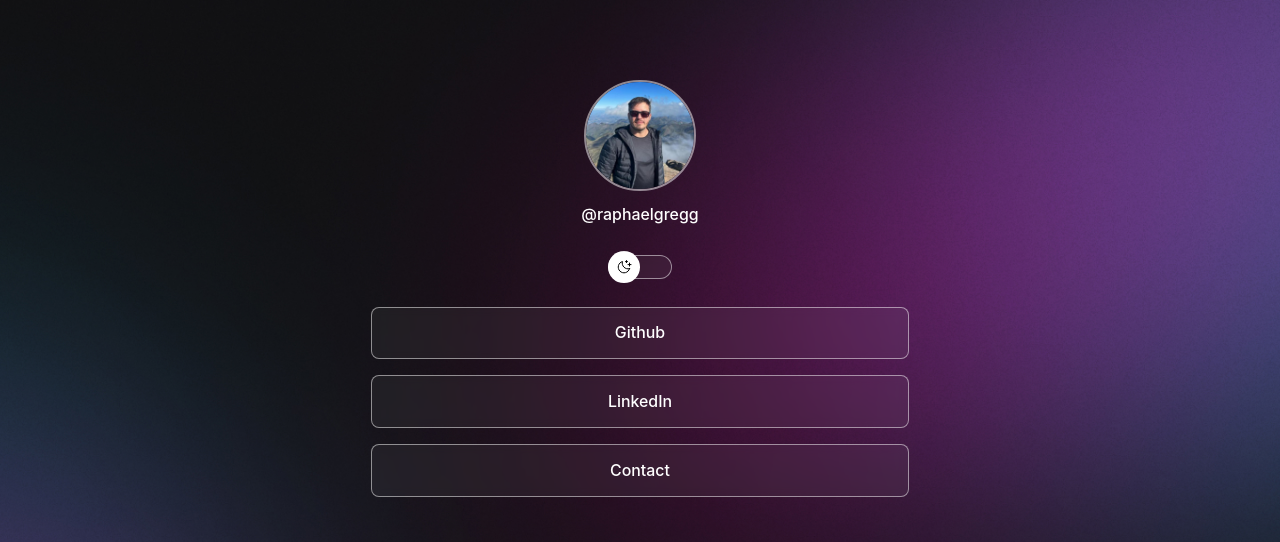
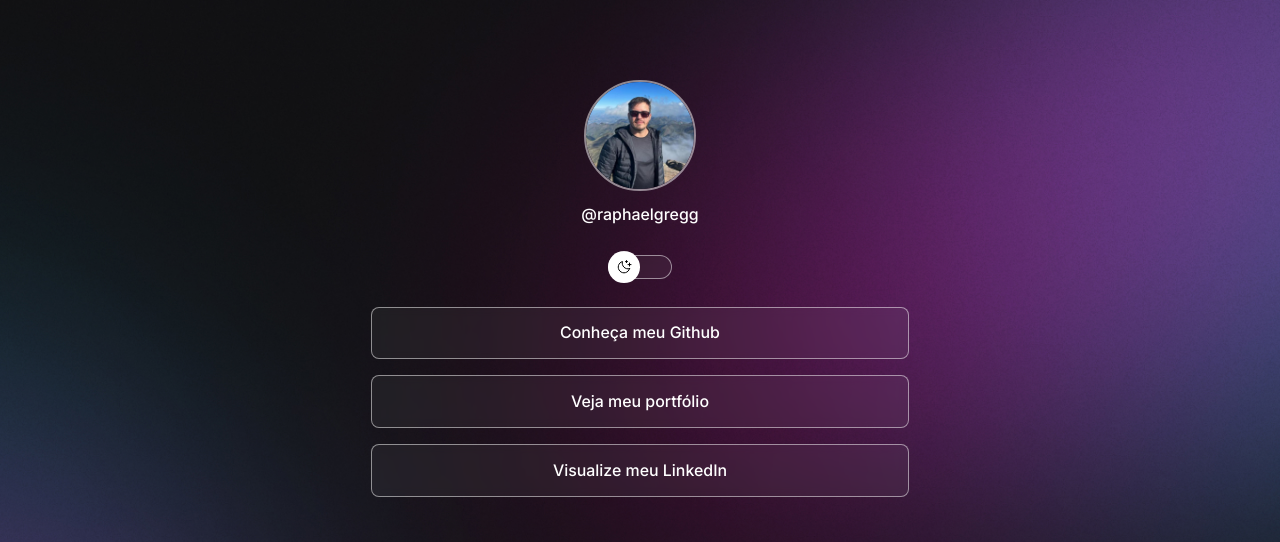
Before and after one commit to raphaelgregg/dev-links, a plain HTML site: page src/index.html in a window 1280 px wide. Shown: the top 542 px of the page. Drawn offline with nearby package versions, Linux system fonts and the light colour scheme.

Commit message:
create readme

```diff
--- a/src/index.html
+++ b/src/index.html
@@ -1,15 +1,24 @@
 <!DOCTYPE html>
 <html lang="pt-br" class="">
   <head>
+    <link rel="preconnect" href="https://fonts.googleapis.com" />
+    <link rel="preconnect" href="https://fonts.gstatic.com" crossorigin />
     <meta charset="UTF-8" />
     <meta name="viewport" content="width=device-width, initial-scale=1.0" />
     <title>Document</title>
     <link rel="stylesheet" href="global.css" />
+    <link
+      href="https://fonts.googleapis.com/css2?family=Inter:wght@400;500;700&display=swap"
+      rel="stylesheet"
+    />
   </head>
   <body>
     <div class="container">
       <div id="profile">
-        <img src="./assets/images/avatar.jpg" alt="foto de Raphael Gregg de oculos no topo do pico da bandeira no caparaó" />
+        <img
+          src="./assets/images/avatar.jpg"
+          alt="foto de Raphael Gregg de oculos no topo do pico da bandeira no caparaó"
+        />
         <p class="title">@raphaelgregg</p>
       </div>
       <div id="switch" onclick="toggleMode()">
@@ -19,9 +28,17 @@
 
       <div class="links">
         <ul>
-          <li><a href="#">Github</a></li>
-          <li><a href="#">LinkedIn</a></li>
-          <li><a href="#">Contact</a></li>
+          <li>
+            <a href="https://github.com/raphaelgregg">Conheça meu Github</a>
+          </li>
+          <li>
+            <a href="https://app-myportfolio.vercel.app/">Veja meu portfólio</a>
+          </li>
+          <li>
+            <a href="https://br.linkedin.com/in/raphaelgregg"
+              >Visualize meu LinkedIn</a
+            >
+          </li>
         </ul>
       </div>
 
```
Also changed, not shown: 2 other files.
